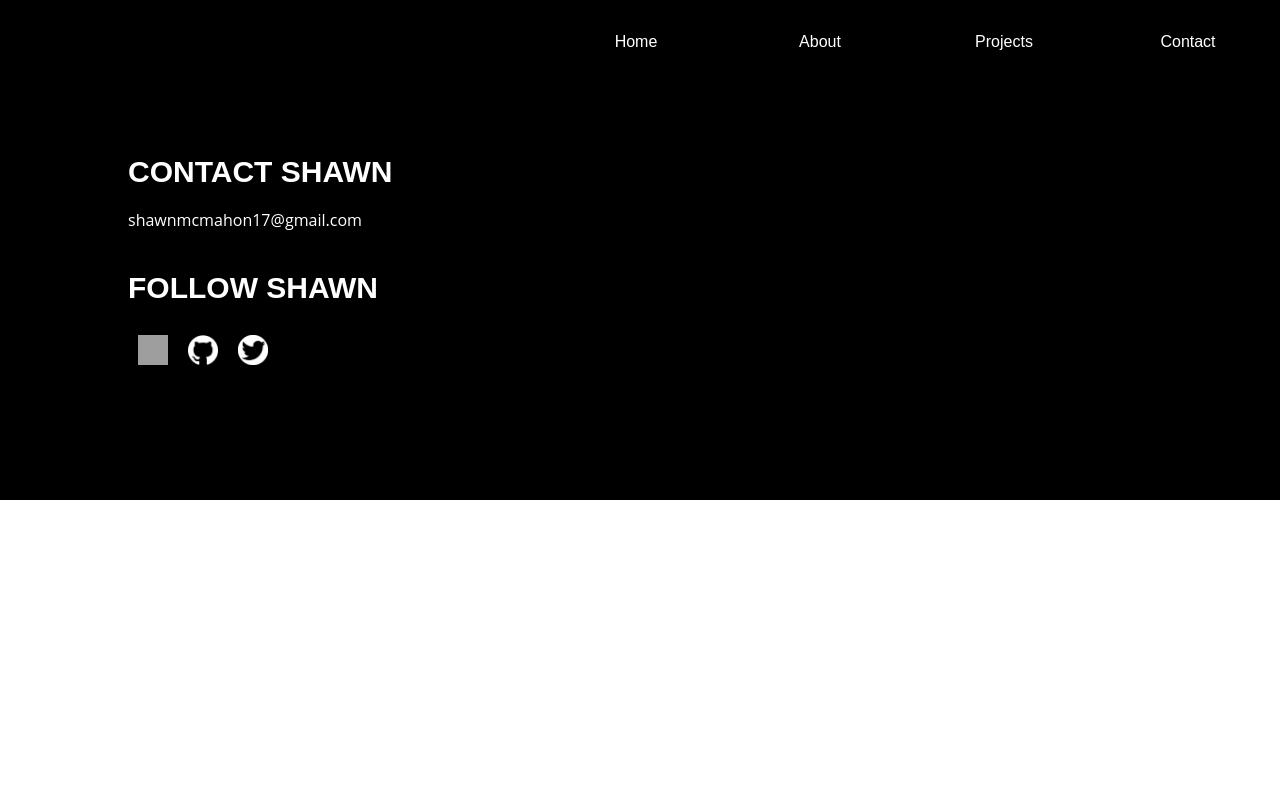
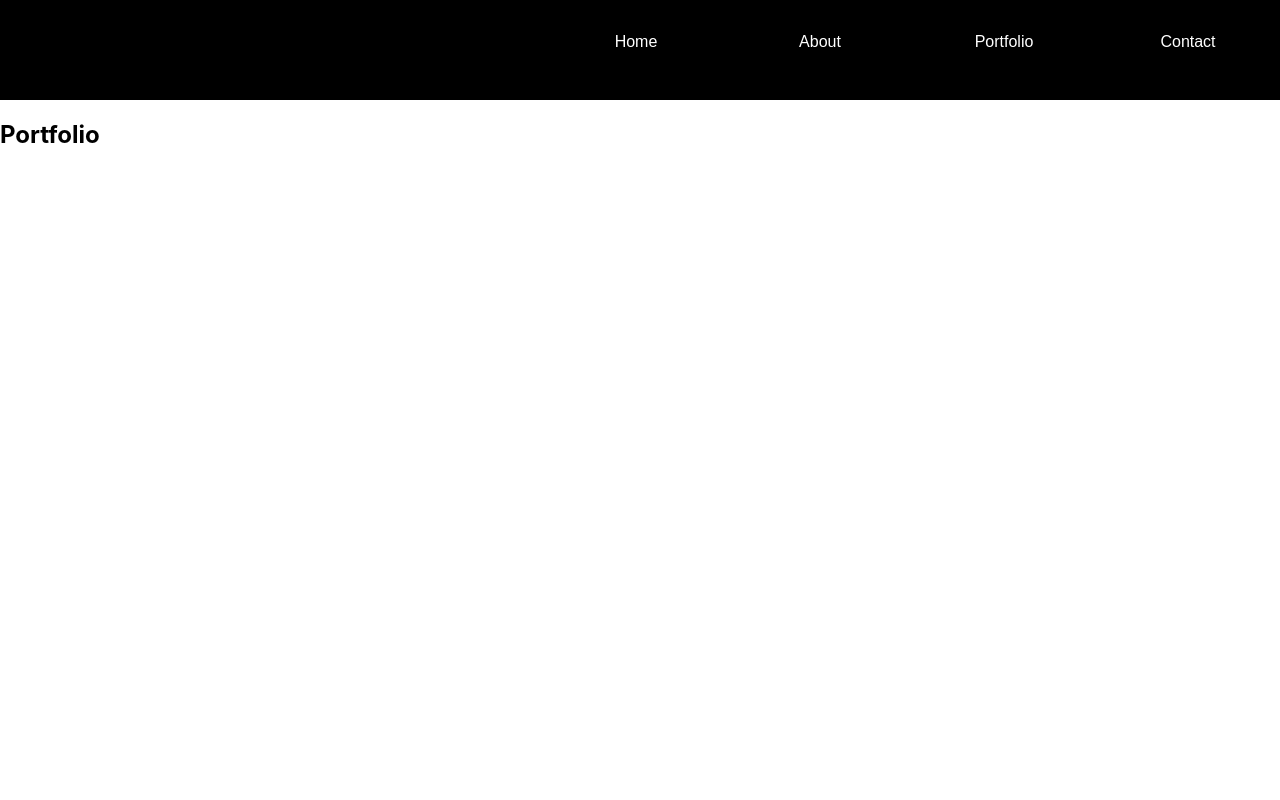
Before and after one commit to shawnmcmahon/portfolio, a React (Create React App) app: page /projects in a window 1280 px wide. Shown: the top 800 px of the page. Built offline with nearby package versions, Linux system fonts and the light colour scheme; grey boxes are pictures that could not be loaded.

Commit message:
Add portfolio title

```diff
--- a/src/Components/Header/Header.css
+++ b/src/Components/Header/Header.css
@@ -24,3 +24,11 @@
   display: flex;
   justify-content: flex-end;
 }
+
+.header {
+  width: 100%;
+}
+
+header {
+  position: fixed;
+}
--- a/src/Components/Header/Header.js
+++ b/src/Components/Header/Header.js
@@ -13,7 +13,7 @@ const Header = () => {
           <ScrollLink smooth to="/#about" >
            <button className="nav-button">About</button></ScrollLink>
           <Link to="/projects/" >
-           <button className="nav-button">Projects</button></Link>
+           <button className="nav-button">Portfolio</button></Link>
           <Link to="/contact/">
           <button className="nav-button">Contact</button></Link>
         </div>
--- a/src/Components/Home/Home.css
+++ b/src/Components/Home/Home.css
@@ -35,7 +35,7 @@
   flex-direction: column;
   justify-content: center;
   align-items: center;
-  height: 150vh;
+  height: 175vh;
 }
 
 .section-container {
@@ -47,7 +47,8 @@
 
 .home-name {
   width: 90%;
-  height: 125vh;
+  height: 100vh;
+  margin-top: 100px;
 }
 
 .home-container {
@@ -60,6 +61,7 @@
   height: 100vh;
   justify-content: flex-start;
   font-size: 18px;
+  padding-top: 100px;
 }
 
 .tagline {
--- a/src/Components/Projects/Projects.css
+++ b/src/Components/Projects/Projects.css
@@ -0,0 +1,5 @@
+.projects-outter {
+  width: 100%;
+  height: 100vh;
+  padding-top: 100px;
+}
--- a/src/Components/Projects/Projects.js
+++ b/src/Components/Projects/Projects.js
@@ -2,8 +2,9 @@ import './Projects.css';
 
 const Projects = () => {
   return (
-    <div>
-    </div>
+    <section className="projects-outter">
+      <h2 className="portfolio-title">Portfolio</h2>
+    </section>
   );
 }
 
```
